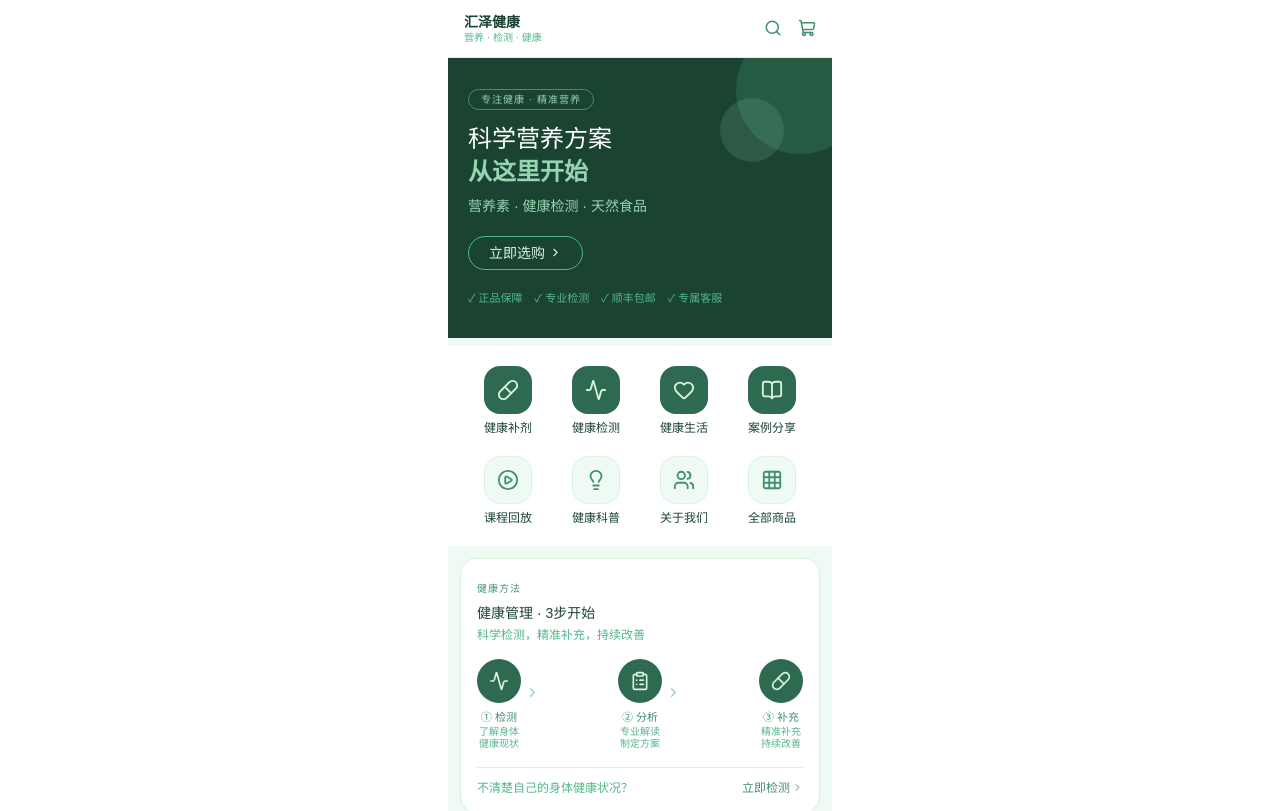
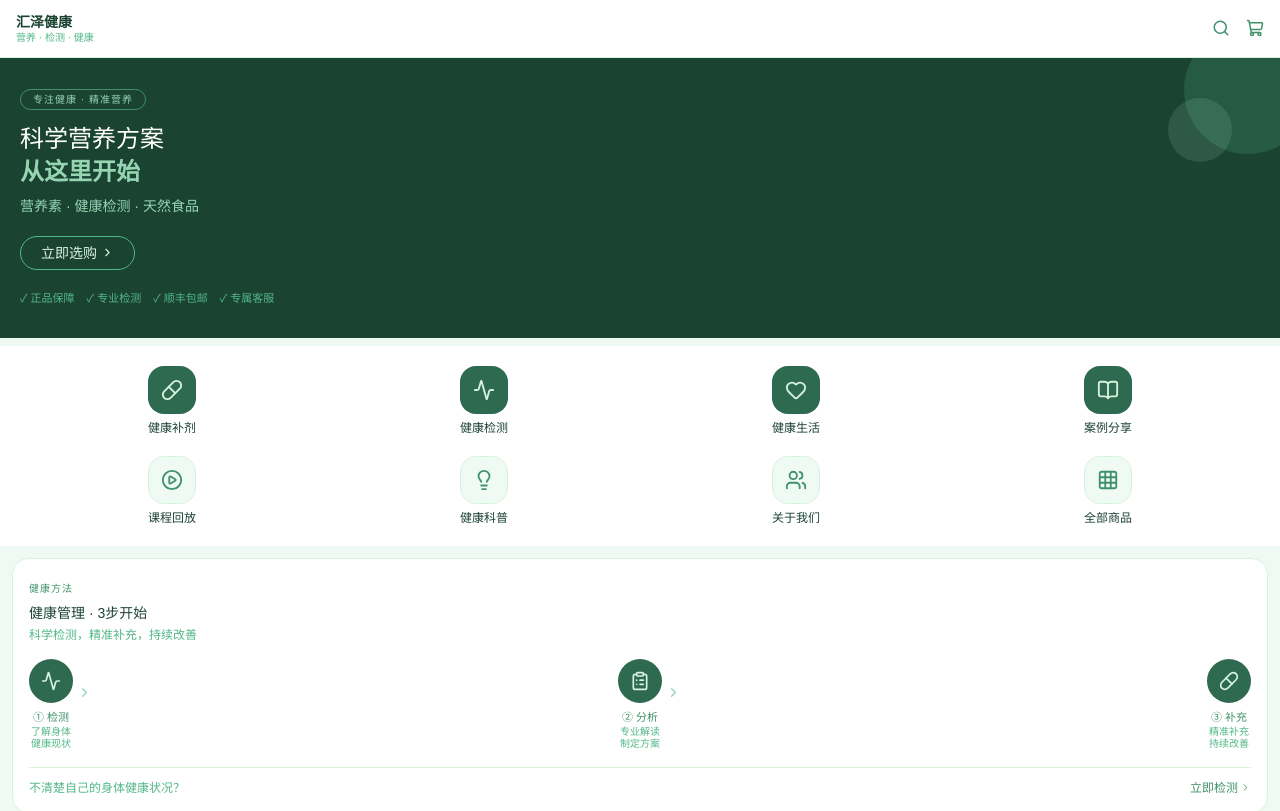
Before and after one commit to ChrisCai1990/huize-jiagong, a Next.js app: page /youzan in a window 1280 px wide. Shown: the top 811 px of the page. Built offline with nearby package versions, Linux system fonts and the light colour scheme.

Commit message:
style: /youzan 改为全屏布局

```diff
--- a/src/app/youzan/page.tsx
+++ b/src/app/youzan/page.tsx
@@ -68,8 +68,8 @@ const cases = [
 
 export default function YouzanPage() {
   return (
-    <div className="min-h-screen bg-white flex justify-center">
-      <div className="w-full max-w-sm min-h-screen flex flex-col" style={{ background: "var(--green-50)" }}>
+    <div className="min-h-screen" style={{ background: "var(--green-50)" }}>
+      <div className="w-full min-h-screen flex flex-col">
 
         {/* 顶部导航 */}
         <header
```
